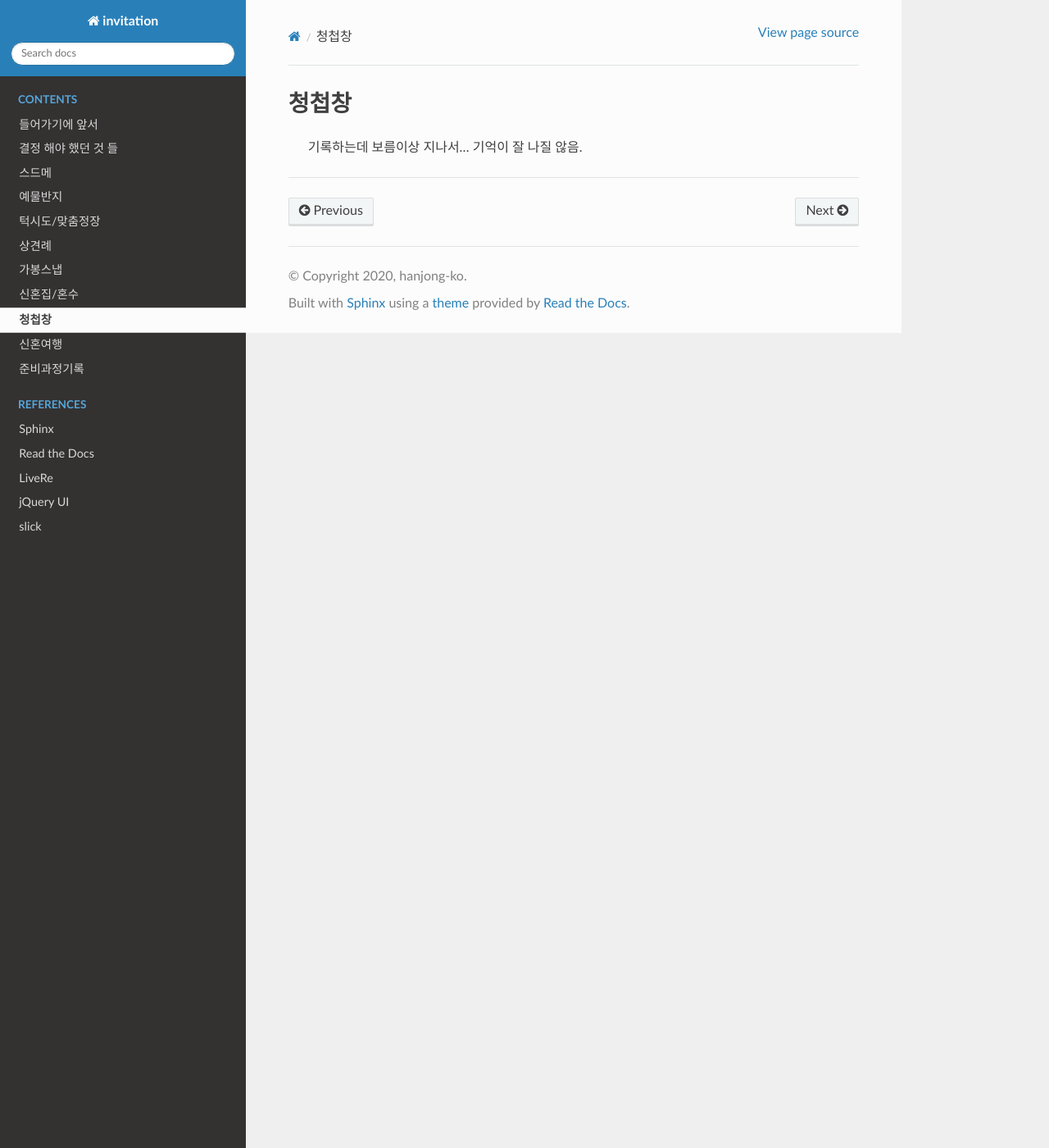
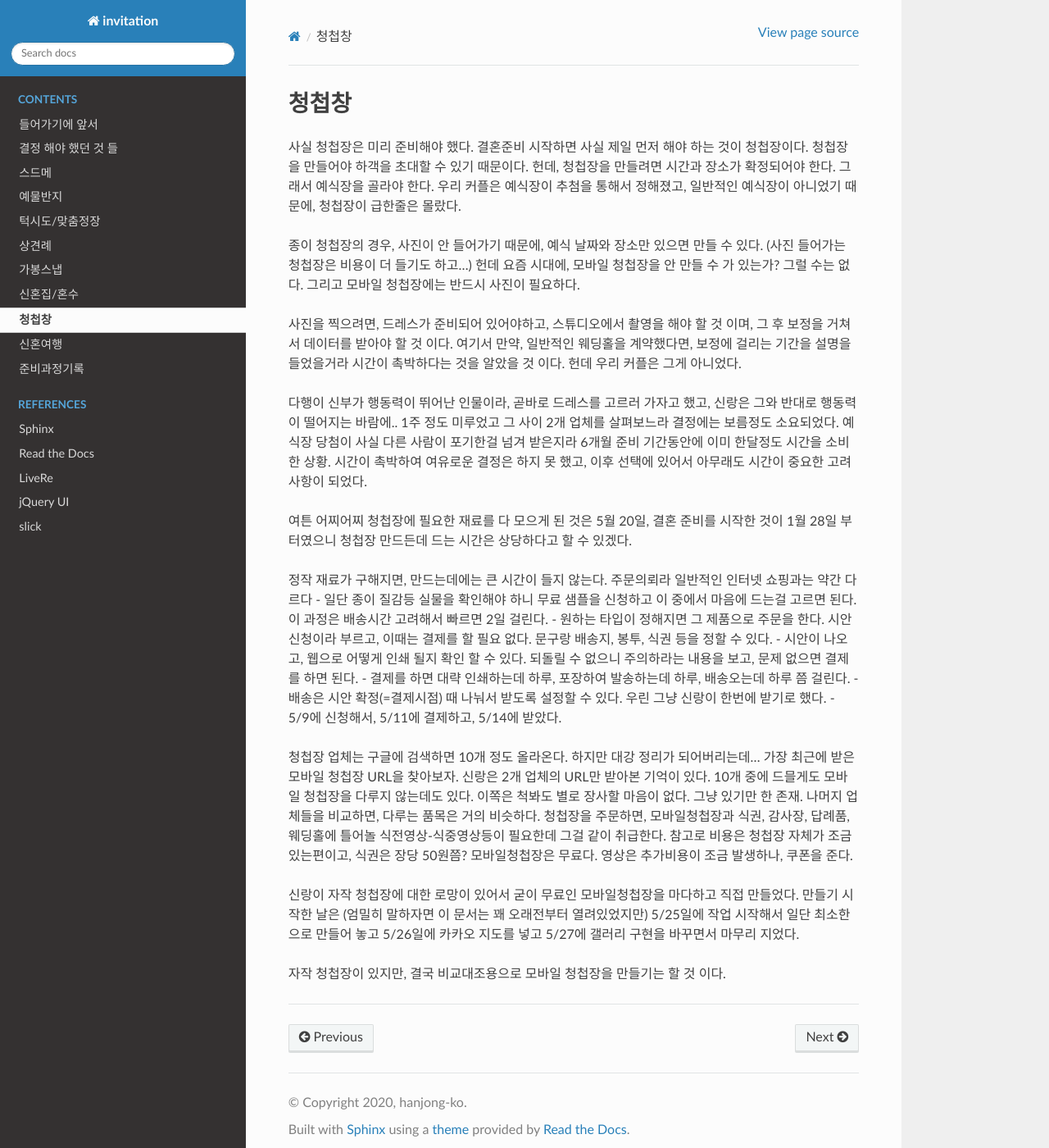
Before and after one commit to rino0601/hjk52knk, a Sphinx documentation site: the page built from docs/invitation.rst, in a window 1280 px wide and 1400 px high. Shown: the whole window at 82% size. Built offline with Sphinx 7.4.7 and the Read the Docs theme 2.0.0, drawn with Linux system fonts in a browser that asks for light colours; comment, search, counter and statistics services are not loaded.

Commit message:
update invitation

```diff
--- a/docs/invitation.rst
+++ b/docs/invitation.rst
@@ -1,4 +1,35 @@
 청첩창
 ========
 
-   기록하는데 보름이상 지나서... 기억이 잘 나질 않음.
+사실 청첩장은 미리 준비해야 했다. 결혼준비 시작하면 사실 제일 먼저 해야 하는 것이 청첩장이다. 청첩장을 만들어야 하객을 초대할 수 있기 때문이다.
+헌데, 청첩장을 만들려면 시간과 장소가 확정되어야 한다. 그래서 예식장을 골라야 한다.
+우리 커플은 예식장이 추첨을 통해서 정해졌고, 일반적인 예식장이 아니었기 때문에, 청첩장이 급한줄은 몰랐다.
+
+종이 청첩장의 경우, 사진이 안 들어가기 때문에, 예식 날짜와 장소만 있으면 만들 수 있다. (사진 들어가는 청첩장은 비용이 더 들기도 하고...)
+헌데 요즘 시대에, 모바일 청첩장을 안 만들 수 가 있는가? 그럴 수는 없다. 그리고 모바일 청첩장에는 반드시 사진이 필요하다.
+
+사진을 찍으려면, 드레스가 준비되어 있어야하고, 스튜디오에서 촬영을 해야 할 것 이며, 그 후 보정을 거쳐서 데이터를 받아야 할 것 이다.
+여기서 만약, 일반적인 웨딩홀을 계약했다면, 보정에 걸리는 기간을 설명을 들었을거라 시간이 촉박하다는 것을 알았을 것 이다. 헌데 우리 커플은 그게 아니었다.
+
+다행이 신부가 행동력이 뛰어난 인물이라, 곧바로 드레스를 고르러 가자고 했고, 신랑은 그와 반대로 행동력이 떨어지는 바람에.. 1주 정도 미루었고 그 사이 2개 업체를 살펴보느라 결정에는 보름정도 소요되었다.
+예식장 당첨이 사실 다른 사람이 포기한걸 넘겨 받은지라 6개월 준비 기간동안에 이미 한달정도 시간을 소비한 상황. 시간이 촉박하여 여유로운 결정은 하지 못 했고, 이후 선택에 있어서 아무래도 시간이 중요한 고려 사항이 되었다.
+
+여튼 어찌어찌 청첩장에 필요한 재료를 다 모으게 된 것은  5월 20일, 결혼 준비를 시작한 것이 1월 28일 부터였으니 청첩장 만드든데 드는 시간은 상당하다고 할 수 있겠다.
+
+정작 재료가 구해지면, 만드는데에는 큰 시간이 들지 않는다. 주문의뢰라 일반적인 인터넷 쇼핑과는 약간 다르다
+- 일단 종이 질감등 실물을 확인해야 하니 무료 샘플을 신청하고 이 중에서 마음에 드는걸 고르면 된다. 이 과정은 배송시간 고려해서 빠르면 2일 걸린다.
+- 원하는 타입이 정해지면 그 제품으로 주문을 한다. 시안 신청이라 부르고, 이때는 결제를 할 필요 없다. 문구랑 배송지, 봉투, 식권 등을 정할 수 있다.
+- 시안이 나오고, 웹으로 어떻게 인쇄 될지 확인 할 수 있다. 되돌릴 수 없으니 주의하라는 내용을 보고, 문제 없으면 결제를 하면 된다.
+- 결제를 하면 대략 인쇄하는데 하루, 포장하여 발송하는데 하루, 배송오는데 하루 쯤 걸린다.
+- 배송은 시안 확정(=결제시점) 때 나눠서 받도록 설정할 수 있다. 우린 그냥 신랑이 한번에 받기로 했다.
+- 5/9에 신청해서, 5/11에 결제하고, 5/14에 받았다.
+
+청첩장 업체는 구글에 검색하면 10개 정도 올라온다. 하지만 대강 정리가 되어버리는데... 가장 최근에 받은 모바일 청첩장 URL을 찾아보자. 신랑은 2개 업체의 URL만 받아본 기억이 있다.
+10개 중에 드믈게도 모바일 청첩장을 다루지 않는데도 있다. 이쪽은 척봐도 별로 장사할 마음이 없다. 그냥 있기만 한 존재.
+나머지 업체들을 비교하면, 다루는 품목은 거의 비슷하다. 청첩장을 주문하면, 모바일청첩장과 식권, 감사장, 답례품, 웨딩홀에 틀어놀 식전영상-식중영상등이 필요한데 그걸 같이 취급한다.
+참고로 비용은 청첩장 자체가 조금 있는편이고, 식권은 장당 50원쯤? 모바일청첩장은 무료다. 영상은 추가비용이 조금 발생하나, 쿠폰을 준다.
+
+신랑이 자작 청첩장에 대한 로망이 있어서 굳이 무료인 모바일청첩장을 마다하고 직접 만들었다. 만들기 시작한 날은 (엄밀히 말하자면 이 문서는 꽤 오래전부터 열려있었지만) 5/25일에 작업 시작해서
+일단 최소한으로 만들어 놓고 5/26일에 카카오 지도를 넣고 5/27에 갤러리 구현을 바꾸면서 마무리 지었다.
+
+자작 청첩장이 있지만, 결국 비교대조용으로 모바일 청첩장을 만들기는 할 것 이다.
--- a/pyproject.toml
+++ b/pyproject.toml
@@ -23,10 +23,12 @@ pip = "^20.1.1"
 [tool.poetry.extras]
 docs = ["recommonmark", "sphinx", "sphinx-rtd-theme","sphinx-sitemap","sphinxcontrib-mermaid"]
 
-
 [tool.taskipy.tasks]
 test = "pytest"
 lint = "pylint tests taskipy"
+pre_docs = "rm -rf docs/_build"
+docs = "sphinx-build -M html docs/ docs/_build"
+post_docs = "cd docs/_build/html && python -m http.server 8000"
 
 [build-system]
 requires = ["poetry>=0.12"]
```
Also changed, not shown: docs/intro.rst (+4 -33 lines), 2 other files.
